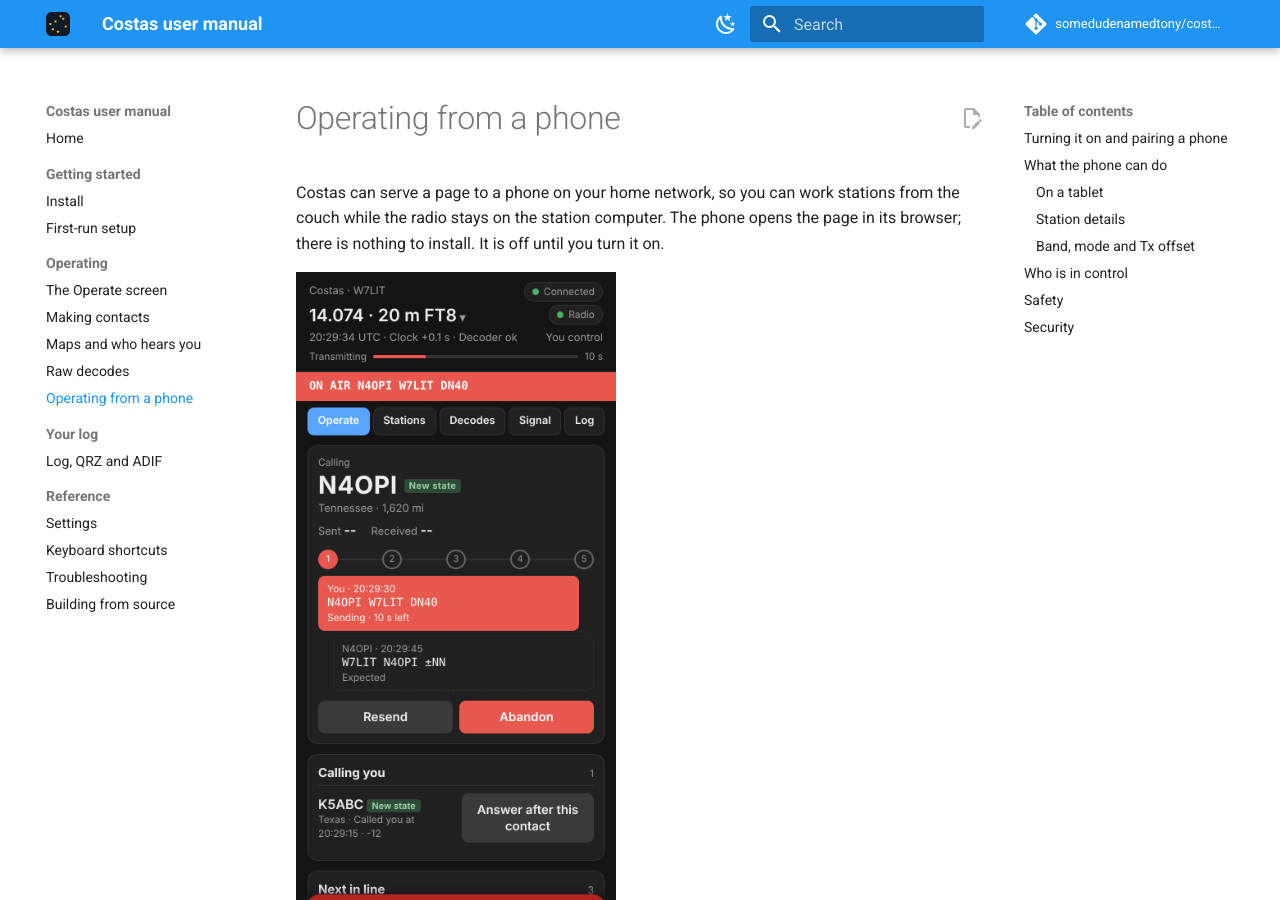
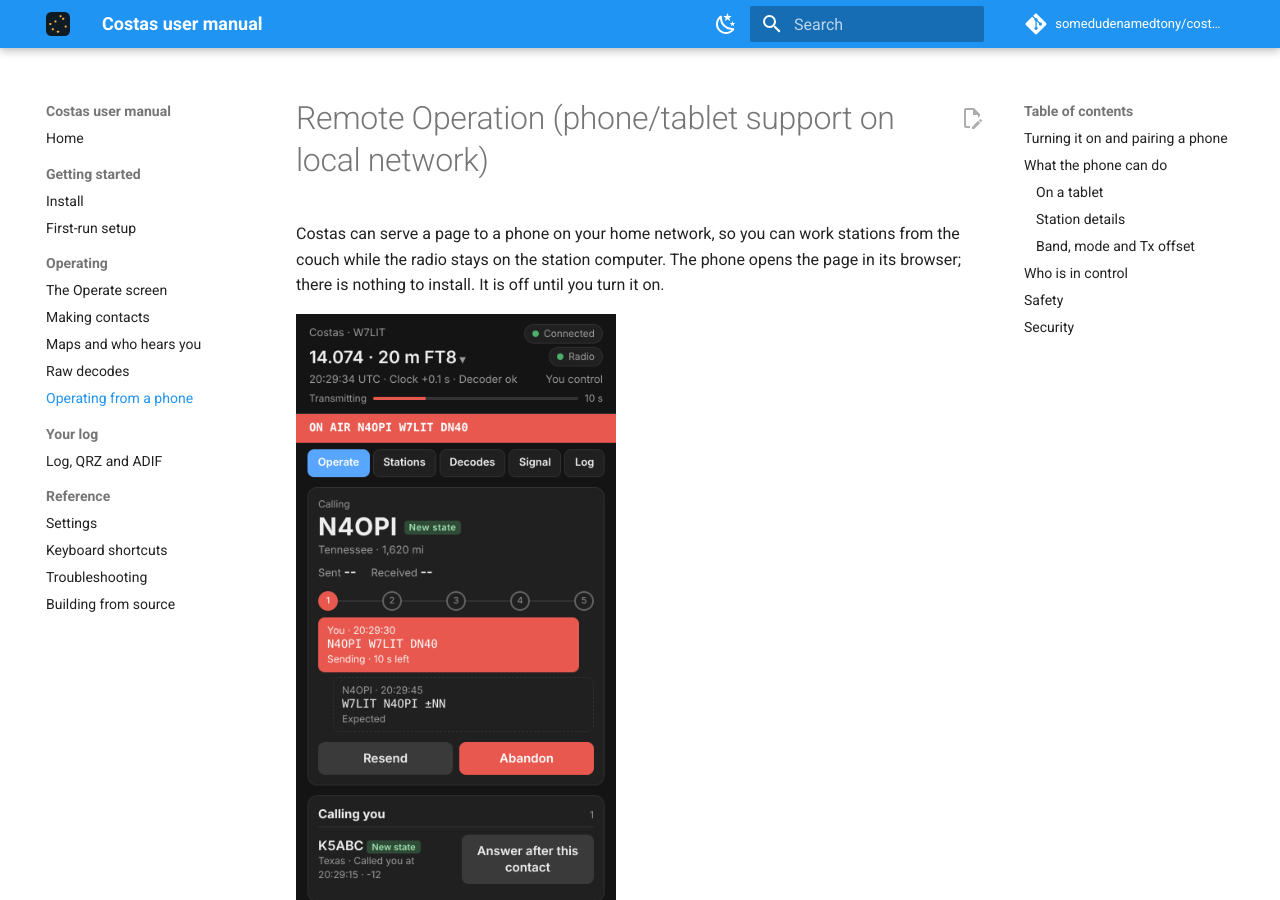
Before and after one commit to somedudenamedtony/costas, an MkDocs documentation site: the page built from manual/phone.md, in a window 1280 px wide and 900 px high. Built offline with MkDocs 1.6.1 and Material for MkDocs 9.7.7, drawn with Linux system fonts in a browser that asks for light colours; comment, search, counter and statistics services are not loaded.

Commit message:
Revise title for phone operation documentation
Updated the title for clarity and specificity regarding phone and tablet support.

```diff
--- a/manual/phone.md
+++ b/manual/phone.md
@@ -1,4 +1,4 @@
-# Operating from a phone
+# Remote Operation (phone/tablet support on local network)
 
 Costas can serve a page to a phone on your home network, so you can work stations from the couch while the radio
 stays on the station computer. The phone opens the page in its browser; there is nothing to install. It is off until
```
